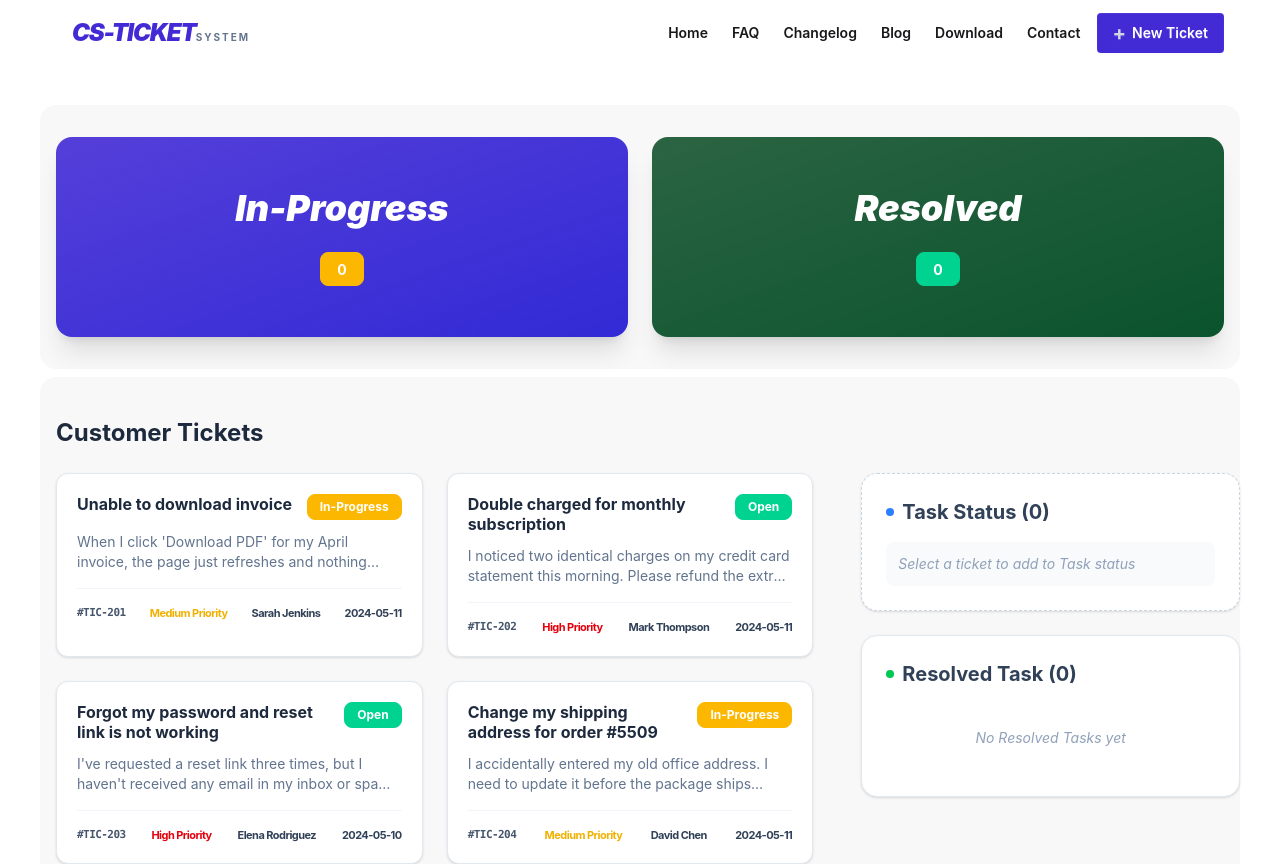
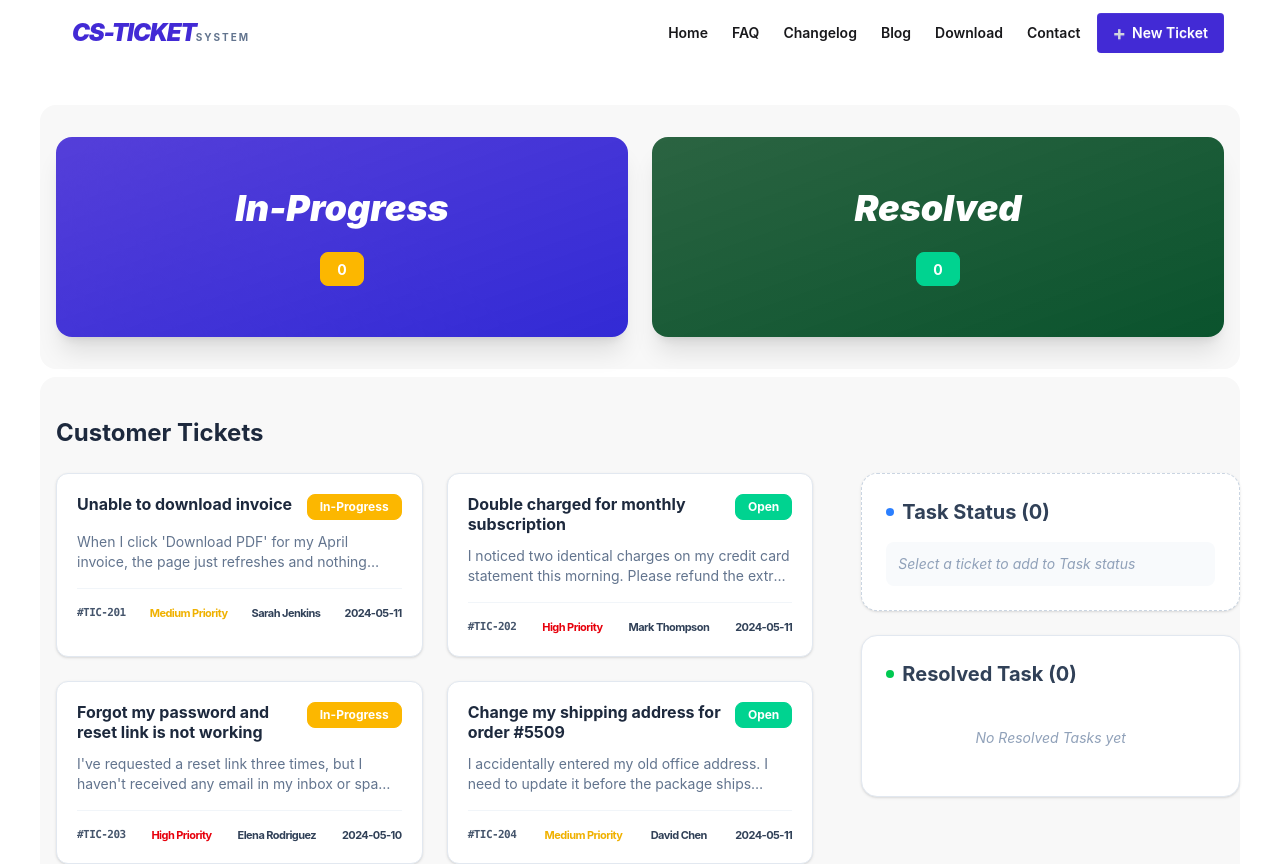
Before and after one commit to AmeerKhasru/cs-ticket-system, a React (Vite) app: page / in a window 1280 px wide. Shown: the top 864 px of the page. Built offline with nearby package versions, Linux system fonts and the light colour scheme.

Commit message:
Readme file edited

```diff
--- a/public/tickets.json
+++ b/public/tickets.json
@@ -23,7 +23,7 @@
     "description": "I've requested a reset link three times, but I haven't received any email in my inbox or spam folder.",
     "customer": "Elena Rodriguez",
     "priority": "High Priority",
-    "status": "Open",
+    "status": "In-Progress",
     "createdAt": "2024-05-10"
   },
   {
@@ -32,7 +32,7 @@
     "description": "I accidentally entered my old office address. I need to update it before the package ships tomorrow.",
     "customer": "David Chen",
     "priority": "Medium Priority",
-    "status": "In-Progress",
+    "status": "Open",
     "createdAt": "2024-05-11"
   },
   {
@@ -41,7 +41,7 @@
     "description": "I no longer need this service. Please cancel my plan before the next billing cycle on the 15th.",
     "customer": "Jessica Miller",
     "priority": "Low Priority",
-    "status": "Open",
+    "status": "In-Progress",
     "createdAt": "2024-05-09"
   },
   {
@@ -50,7 +50,7 @@
     "description": "Every time I try to upload a photo, it says 'File too large' even though the image is very small.",
     "customer": "Kevin Hart",
     "priority": "Low Priority",
-    "status": "In-Progress",
+    "status": "Open",
     "createdAt": "2024-05-11"
   },
   {
@@ -68,7 +68,7 @@
     "description": "Ever since the last update, the app closes immediately after I try to open my notifications.",
     "customer": "Brian O'Conner",
     "priority": "High Priority",
-    "status": "Open",
+    "status": "In-Progress",
     "createdAt": "2024-05-11"
   },
   {
@@ -95,7 +95,7 @@
     "description": "I'm trying to access my dashboard but I keep getting a blank screen with a server error message.",
     "customer": "Chris Evans",
     "priority": "High Priority",
-    "status": "In-Progress",
+    "status": "Open",
     "createdAt": "2024-05-11"
   },
   {
--- a/src/App.jsx
+++ b/src/App.jsx
@@ -24,8 +24,10 @@ function App() {
     if (isExist) {
       return toast.warn("Already added!", { theme: "colored" });
     }
-    setTaskStatusList([...taskStatusList, ticket]);
-    toast.success("Added to status!");
+
+    const updatedTicket = { ...ticket, status: "In-progress" };
+    setTaskStatusList([...taskStatusList, updatedTicket]);
+    toast.success("Ticket is now In-progress!");
   };
 
   const handleRemoveFromTaskStatus = (ticketId) => {
```
Also changed, not shown: src/assets/README.md.
